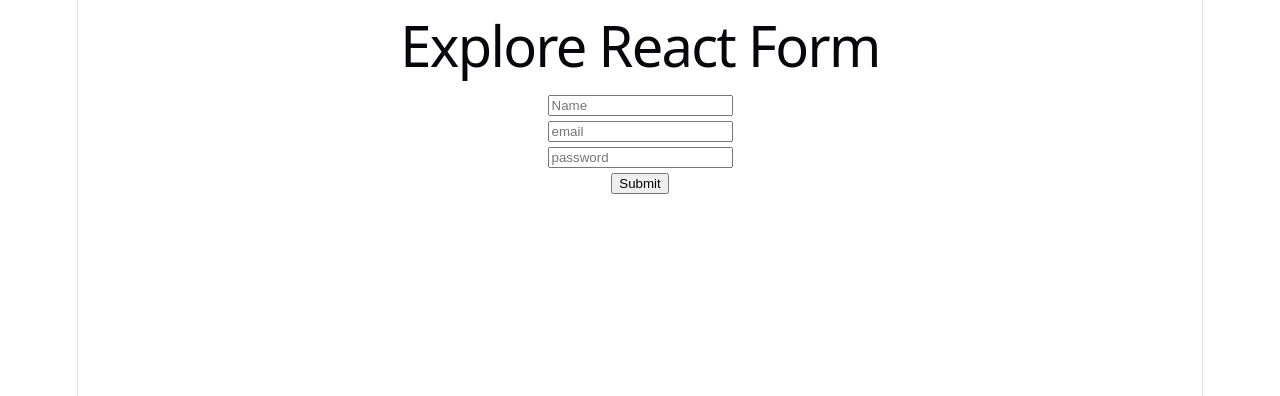
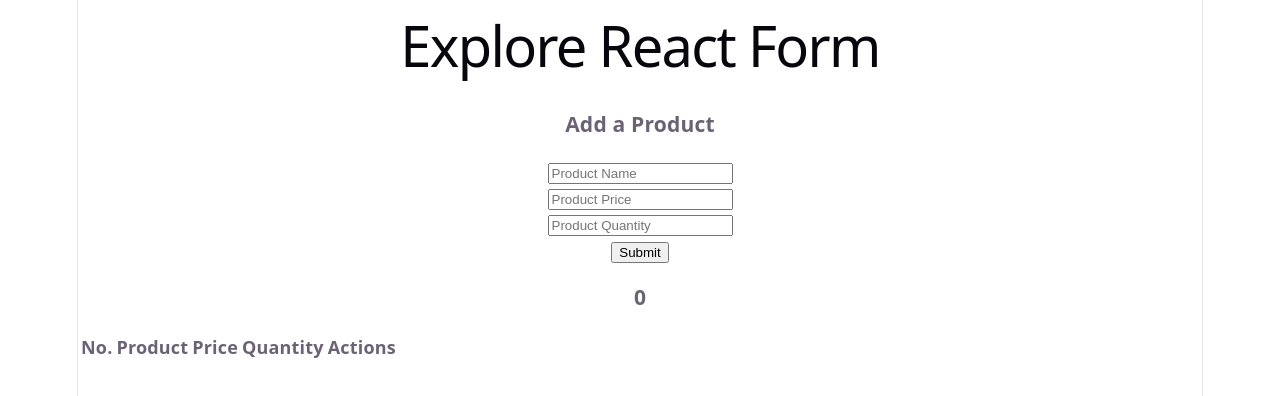
Before and after one commit to Mohotazim-Bosunia/Explore-React-Form, a React (Vite) app: page / in a window 1280 px wide. Shown: the top 396 px of the page. Built offline with nearby package versions, Linux system fonts and the light colour scheme.

Commit message:
fourth commit

```diff
--- a/src/App.jsx
+++ b/src/App.jsx
@@ -2,6 +2,7 @@
 import ControledField from "./Components/ControledField/ControledField";
 import FormAction from "./Components/FormAction/FormAction";
 import HookForm from "./Components/HookForm/HookForm";
+import ProductManagement from "./Components/ProductManagement/ProductManagement";
 import SimpleForm from "./Components/SimpleForm/SimpleForm";
 import UnControledFild from "./Components/UnControledField/UnControledFild";
 
@@ -13,7 +14,8 @@
       {/* <FormAction></FormAction> */}
       {/* <ControledField></ControledField> */}
       {/* <UnControledFild></UnControledFild> */}
-      <HookForm></HookForm>
+      {/* <HookForm></HookForm> */}
+      <ProductManagement></ProductManagement>
     </>
   );
 }
--- /dev/null
+++ b/src/Components/ProductManagement/ProductForm.jsx
@@ -0,0 +1,52 @@
+import React, { useState } from "react";
+
+const ProductForm = ({ handleAddProduct }) => {
+  const [error, setError] = useState("");
+  const handleProductSubmit = (e) => {
+    e.preventDefault();
+
+    const name = e.target.name.value;
+    const price = e.target.price.value;
+    const quantity = e.target.quantity.value;
+    // console.log(name, price, quantity);
+    if (name.length === 0) {
+      setError("Please provide a product name");
+      return;
+    } else if (price.length === 0) {
+      setError("Please Provide a price");
+      return;
+    } else if (price < 0) {
+      setError("Price can't be negative");
+      return;
+    } else {
+      setError("");
+    }
+
+    const newProduct = {
+      name,
+      price,
+      quantity,
+    };
+    // console.log(newProduct);
+    handleAddProduct(newProduct);
+  };
+  return (
+    <div>
+      <h3>Add a Product</h3>
+      <form onSubmit={handleProductSubmit}>
+        <input type="text" name="name" placeholder="Product Name" />
+        <br />
+        <input type="text" name="price" placeholder="Product Price" />
+        <br />
+        <input type="text" name="quantity" placeholder="Product Quantity" />
+        <br />
+        <input type="submit" value="Submit" />
+      </form>
+      <p style={{ color: "red" }}>
+        <small>{error}</small>
+      </p>
+    </div>
+  );
+};
+
+export default ProductForm;
--- /dev/null
+++ b/src/Components/ProductManagement/ProductManagement.jsx
@@ -0,0 +1,19 @@
+import React, { useState } from "react";
+import ProductForm from "./ProductForm";
+import ProductTable from "./ProductTable";
+
+const ProductManagement = () => {
+  const [products, setProducts] = useState([]);
+  const handleAddProduct = (newProduct) => {
+    const newProducts = [...products, newProduct];
+    setProducts(newProducts);
+  };
+  return (
+    <div>
+      <ProductForm handleAddProduct={handleAddProduct}></ProductForm>
+      <ProductTable products={products}></ProductTable>
+    </div>
+  );
+};
+
+export default ProductManagement;
--- /dev/null
+++ b/src/Components/ProductManagement/ProductTable.jsx
@@ -0,0 +1,34 @@
+import React from "react";
+
+const ProductTable = ({ products }) => {
+  console.log(products);
+  return (
+    <div>
+      <h3>{products.length}</h3>
+      <table>
+        <thead>
+          <tr>
+            <th>No.</th>
+            <th>Product</th>
+            <th>Price</th>
+            <th>Quantity</th>
+            <th>Actions</th>
+          </tr>
+        </thead>
+        <tbody>
+          {products.map((product, index) => (
+            <tr key={index}>
+              <td>{index + 1}</td>
+              <td>{product.name}</td>
+              <td>{product.price}</td>
+              <td>{product.quantity}</td>
+              <td></td>
+            </tr>
+          ))}
+        </tbody>
+      </table>
+    </div>
+  );
+};
+
+export default ProductTable;
```
